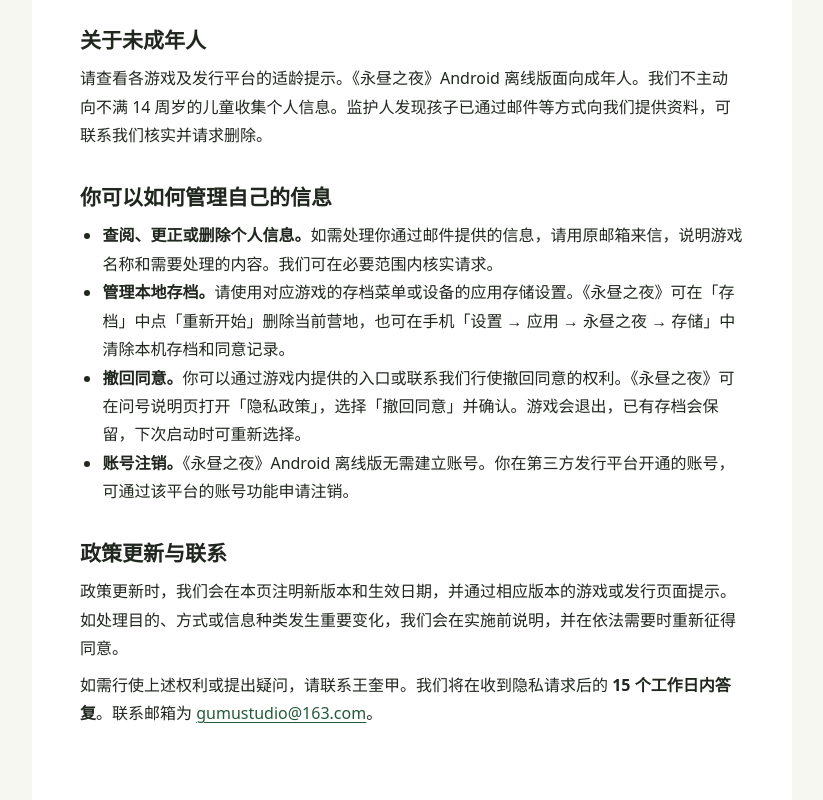
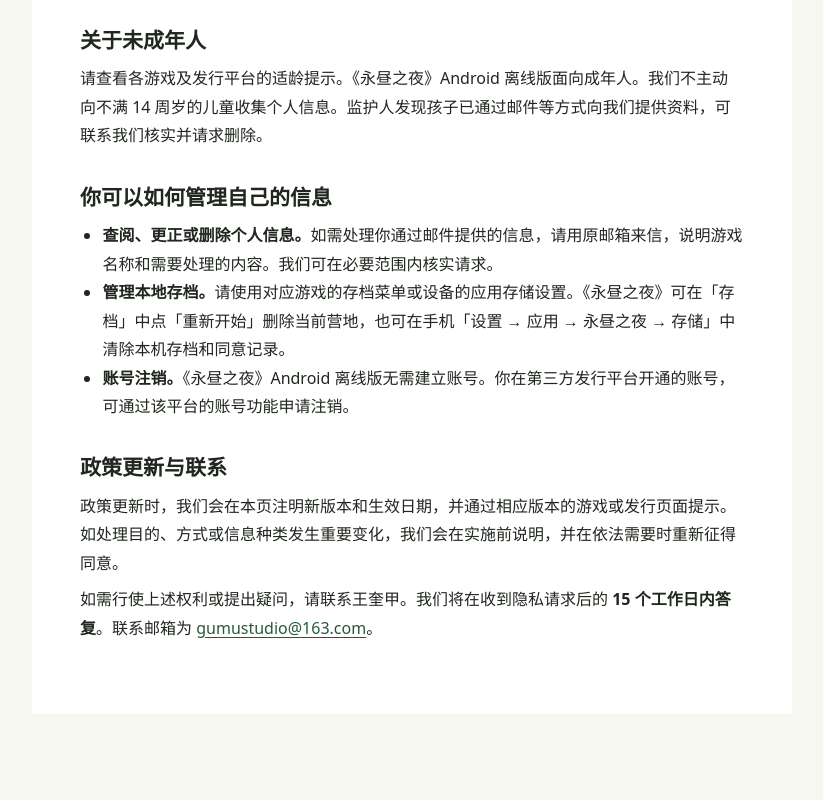
Before and after one commit to gumustudio/forever-night-re-privacy, a plain HTML site: page index.html in a window 1280 px wide. Shown: the part 1984-2784 px from the top of the page, without its empty margins (228-1051 px from the left). After the commit the page ends 2698 px from the top, so only its background shows below. Drawn offline with Linux system fonts and the light colour scheme.

Commit message:
Remove inaccurate in-game consent withdrawal instructions

```diff
--- a/index.html
+++ b/index.html
@@ -35,7 +35,6 @@
 <h2>你可以如何管理自己的信息</h2>
 <ul><li><strong>查阅、更正或删除个人信息。</strong>如需处理你通过邮件提供的信息，请用原邮箱来信，说明游戏名称和需要处理的内容。我们可在必要范围内核实请求。</li>
 <li><strong>管理本地存档。</strong>请使用对应游戏的存档菜单或设备的应用存储设置。《永昼之夜》可在「存档」中点「重新开始」删除当前营地，也可在手机「设置 → 应用 → 永昼之夜 → 存储」中清除本机存档和同意记录。</li>
-<li><strong>撤回同意。</strong>你可以通过游戏内提供的入口或联系我们行使撤回同意的权利。《永昼之夜》可在问号说明页打开「隐私政策」，选择「撤回同意」并确认。游戏会退出，已有存档会保留，下次启动时可重新选择。</li>
 <li><strong>账号注销。</strong>《永昼之夜》Android 离线版无需建立账号。你在第三方发行平台开通的账号，可通过该平台的账号功能申请注销。</li></ul>
 <h2>政策更新与联系</h2>
 <p>政策更新时，我们会在本页注明新版本和生效日期，并通过相应版本的游戏或发行页面提示。如处理目的、方式或信息种类发生重要变化，我们会在实施前说明，并在依法需要时重新征得同意。</p>
```
